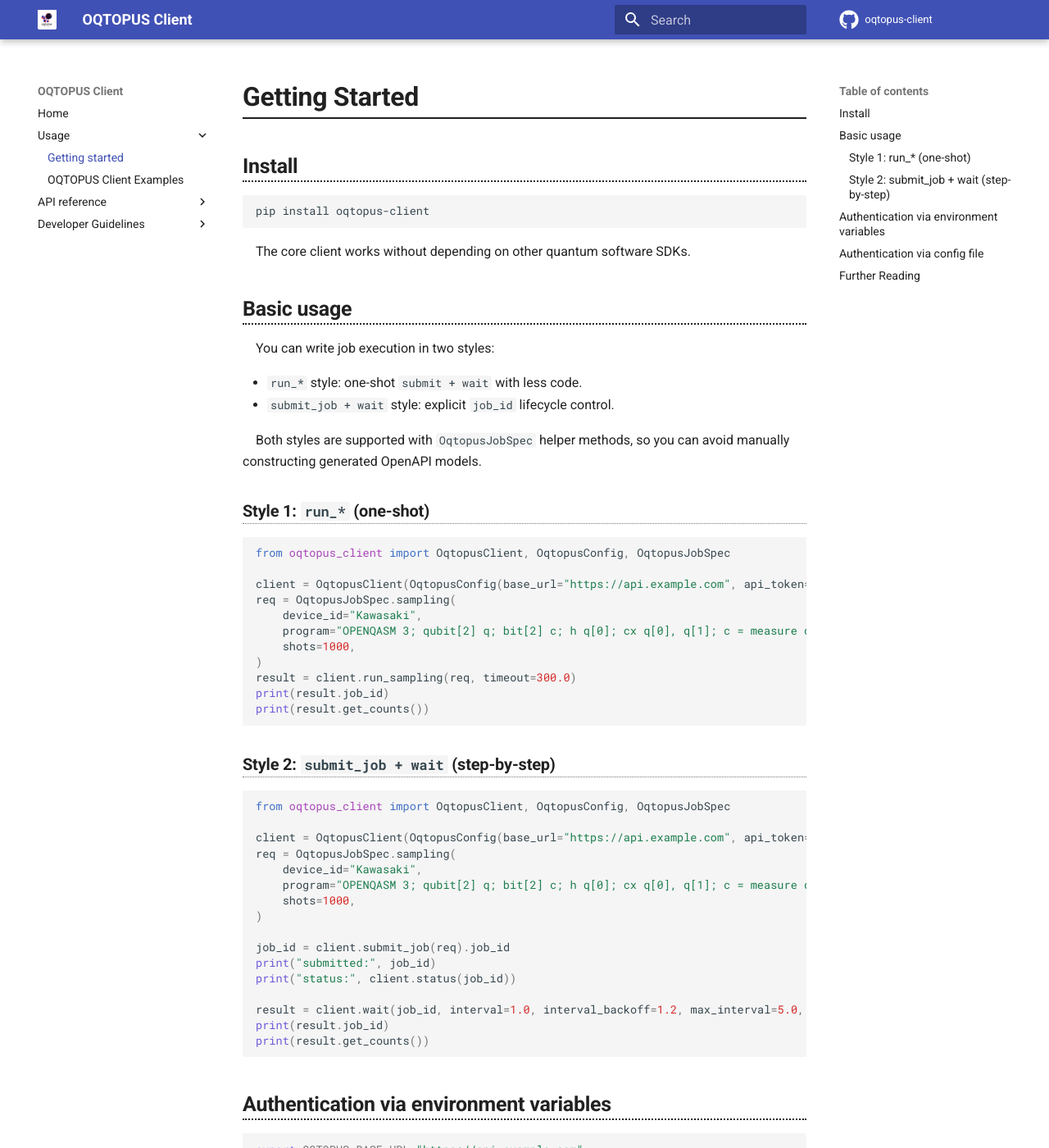
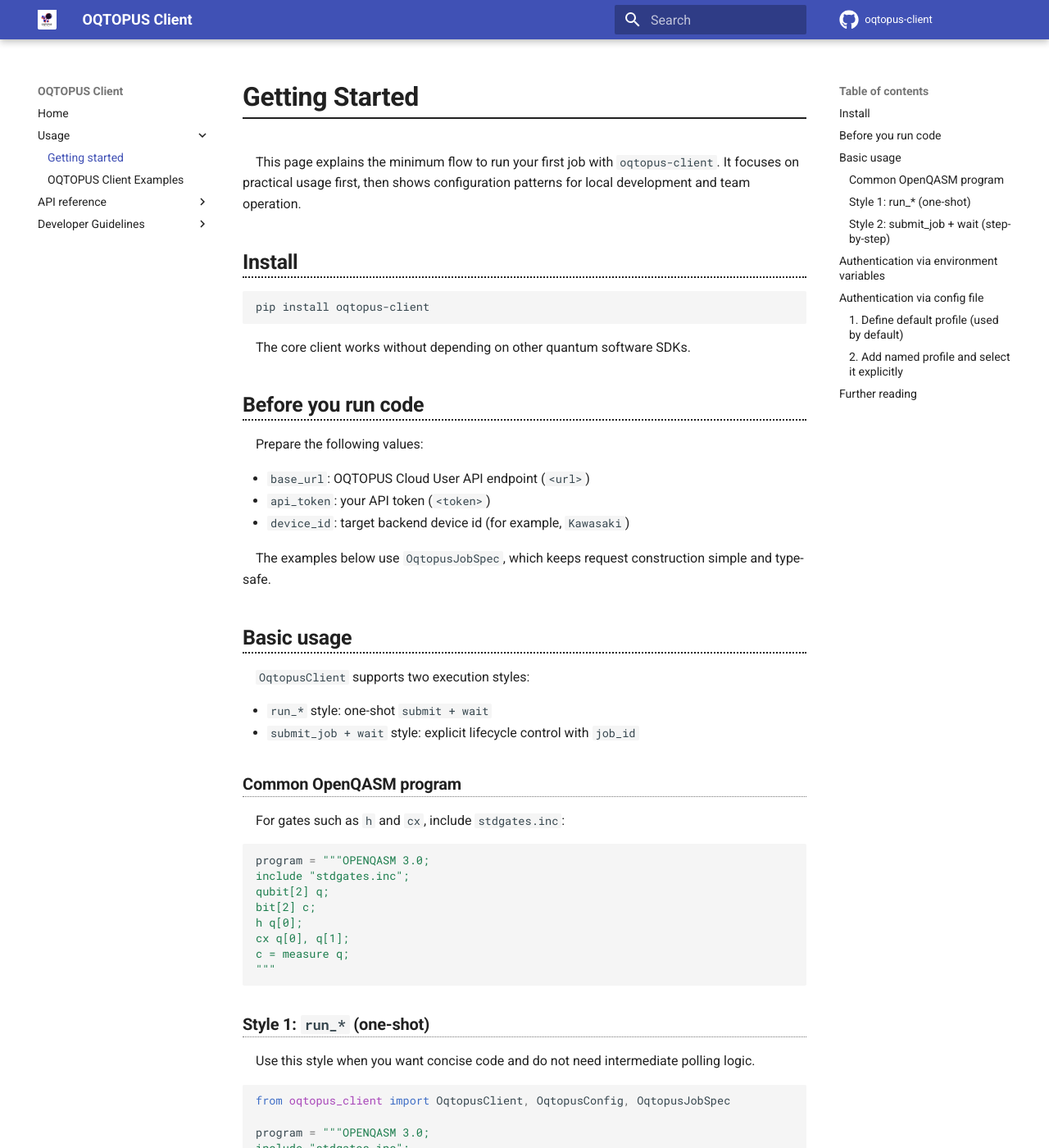
Before and after one commit to oqtopus-team/oqtopus-client, an MkDocs documentation site: the page built from docs/usage/getting_started.md, in a window 1280 px wide and 1400 px high. Shown: the whole window at 82% size. Built offline with MkDocs 1.6.1 and Material for MkDocs 9.7.7, drawn with Linux system fonts in a browser that asks for light colours; comment, search, counter and statistics services are not loaded; some of the changed text lies outside the part shown.

Commit message:
docs: enhance getting started guide with detailed usage examples and configuration instructions

````diff
--- a/docs/usage/getting_started.md
+++ b/docs/usage/getting_started.md
@@ -1,4 +1,7 @@
 # Getting Started
+
+This page explains the minimum flow to run your first job with `oqtopus-client`.
+It focuses on practical usage first, then shows configuration patterns for local development and team operation.
 
 ## Install
 
@@ -8,40 +11,94 @@
 
 The core client works without depending on other quantum software SDKs.
 
+## Before you run code
+
+Prepare the following values:
+
+- `base_url`: OQTOPUS Cloud User API endpoint (`<url>`)
+- `api_token`: your API token (`<token>`)
+- `device_id`: target backend device id (for example, `Kawasaki`)
+
+The examples below use `OqtopusJobSpec`, which keeps request construction simple and type-safe.
+
 ## Basic usage
 
-You can write job execution in two styles:
+`OqtopusClient` supports two execution styles:
 
-- `run_*` style: one-shot `submit + wait` with less code.
-- `submit_job + wait` style: explicit `job_id` lifecycle control.
+- `run_*` style: one-shot `submit + wait`
+- `submit_job + wait` style: explicit lifecycle control with `job_id`
 
-Both styles are supported with `OqtopusJobSpec` helper methods, so you can avoid manually constructing generated OpenAPI models.
+### Common OpenQASM program
+
+For gates such as `h` and `cx`, include `stdgates.inc`:
+
+```python
+program = """OPENQASM 3.0;
+include "stdgates.inc";
+qubit[2] q;
+bit[2] c;
+h q[0];
+cx q[0], q[1];
+c = measure q;
+"""
+```
 
 ### Style 1: `run_*` (one-shot)
+
+Use this style when you want concise code and do not need intermediate polling logic.
 
 ```python
 from oqtopus_client import OqtopusClient, OqtopusConfig, OqtopusJobSpec
 
-client = OqtopusClient(OqtopusConfig(base_url="https://api.example.com", api_token="<token>"))
+program = """OPENQASM 3.0;
+include "stdgates.inc";
+qubit[2] q;
+bit[2] c;
+h q[0];
+cx q[0], q[1];
+c = measure q;
+"""
+
+client = OqtopusClient(OqtopusConfig(base_url="<url>", api_token="<token>"))
 req = OqtopusJobSpec.sampling(
     device_id="Kawasaki",
-    program="OPENQASM 3; qubit[2] q; bit[2] c; h q[0]; cx q[0], q[1]; c = measure q;",
+    program=program,
     shots=1000,
 )
 result = client.run_sampling(req, timeout=300.0)
 print(result.job_id)
+print(result.status)
 print(result.get_counts())
+```
+
+Sample output:
+
+```text
+job-1234567890
+JobsJobStatus.SUCCEEDED
+{'00': 503, '11': 497}
 ```
 
 ### Style 2: `submit_job + wait` (step-by-step)
 
+Use this style when you need explicit control (for example, custom polling or external job tracking).
+
 ```python
 from oqtopus_client import OqtopusClient, OqtopusConfig, OqtopusJobSpec
 
-client = OqtopusClient(OqtopusConfig(base_url="https://api.example.com", api_token="<token>"))
+program = """OPENQASM 3.0;
+include "stdgates.inc";
+qubit[2] q;
+bit[2] c;
+h q[0];
+cx q[0], q[1];
+c = measure q;
+"""
+
+client = OqtopusClient(OqtopusConfig(base_url="<url>", api_token="<token>"))
 req = OqtopusJobSpec.sampling(
     device_id="Kawasaki",
-    program="OPENQASM 3; qubit[2] q; bit[2] c; h q[0]; cx q[0], q[1]; c = measure q;",
+    program=program,
     shots=1000,
 )
 
@@ -49,15 +106,32 @@
 print("submitted:", job_id)
 print("status:", client.status(job_id))
 
-result = client.wait(job_id, interval=1.0, interval_backoff=1.2, max_interval=5.0, timeout=300.0)
-print(result.job_id)
-print(result.get_counts())
+result = client.wait(
+    job_id,
+    interval=1.0,
+    interval_backoff=1.2,
+    max_interval=5.0,
+    timeout=300.0,
+)
+print("final:", result.status)
+print("counts:", result.get_counts())
+```
+
+Sample output:
+
+```text
+submitted: job-1234567890
+status: JobsJobStatus.RUNNING
+final: JobsJobStatus.SUCCEEDED
+counts: {'00': 503, '11': 497}
 ```
 
 ## Authentication via environment variables
 
+This is useful in CI or container environments where secrets are injected via env vars.
+
 ```bash
-export OQTOPUS_BASE_URL="https://api.example.com"
+export OQTOPUS_BASE_URL="<url>"
 export OQTOPUS_API_TOKEN="<token>"
 ```
 
@@ -65,16 +139,57 @@
 from oqtopus_client import OqtopusClient, OqtopusConfig
 
 client = OqtopusClient(OqtopusConfig.from_env())
-print(client.list_devices())
+devices = client.list_devices()
+print(len(devices))
+print(devices[0].device_id if devices else "no devices")
+```
+
+Sample output:
+
+```text
+3
+Kawasaki
 ```
 
 ## Authentication via config file
 
+`OqtopusConfig.from_file()` reads `~/.config/oqtopus/config.ini`.
+If no section is specified, it uses `default`.
+
+### 1. Define `default` profile (used by default)
+
 Create `~/.config/oqtopus/config.ini`:
 
 ```ini
+[default]
+base_url = <url>
+api_token = <token>
+```
+
+```python
+from oqtopus_client import OqtopusClient
+
+client = OqtopusClient()  # internally uses OqtopusConfig.from_file("default")
+print(client.base_url)
+```
+
+Sample output:
+
+```text
+<url>
+```
+
+### 2. Add named profile and select it explicitly
+
+For multiple environments (dev/staging/prod), add additional sections:
+
+```ini
+[default]
+base_url = <url>
+api_token = <token>
+
 [oqtopus-dev]
-base_url = https://api.example.com
+base_url = <url>
 api_token = <token>
 ```
 
@@ -82,9 +197,16 @@
 from oqtopus_client import OqtopusClient, OqtopusConfig
 
 client = OqtopusClient(OqtopusConfig.from_file("oqtopus-dev"))
-print(client.list_devices())
+devices = client.list_devices()
+print(len(devices))
 ```
 
-## Further Reading
+Sample output:
+
+```text
+3
+```
+
+## Further reading
 
 - [API reference overview](../reference/index.md)
````
